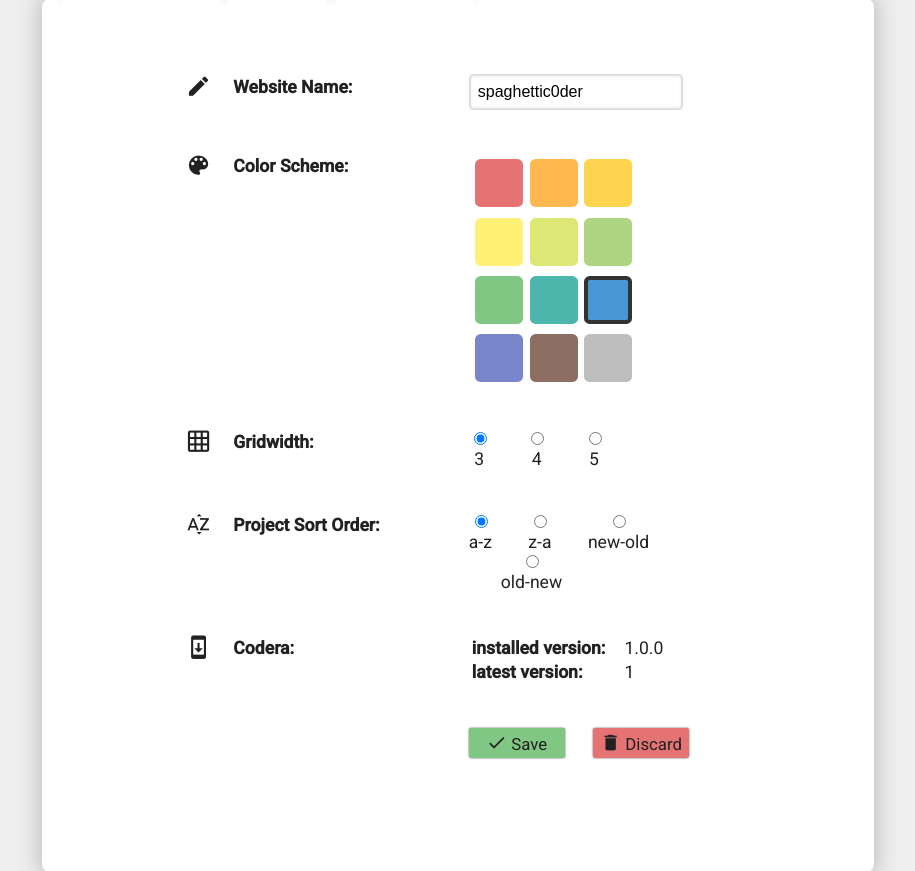
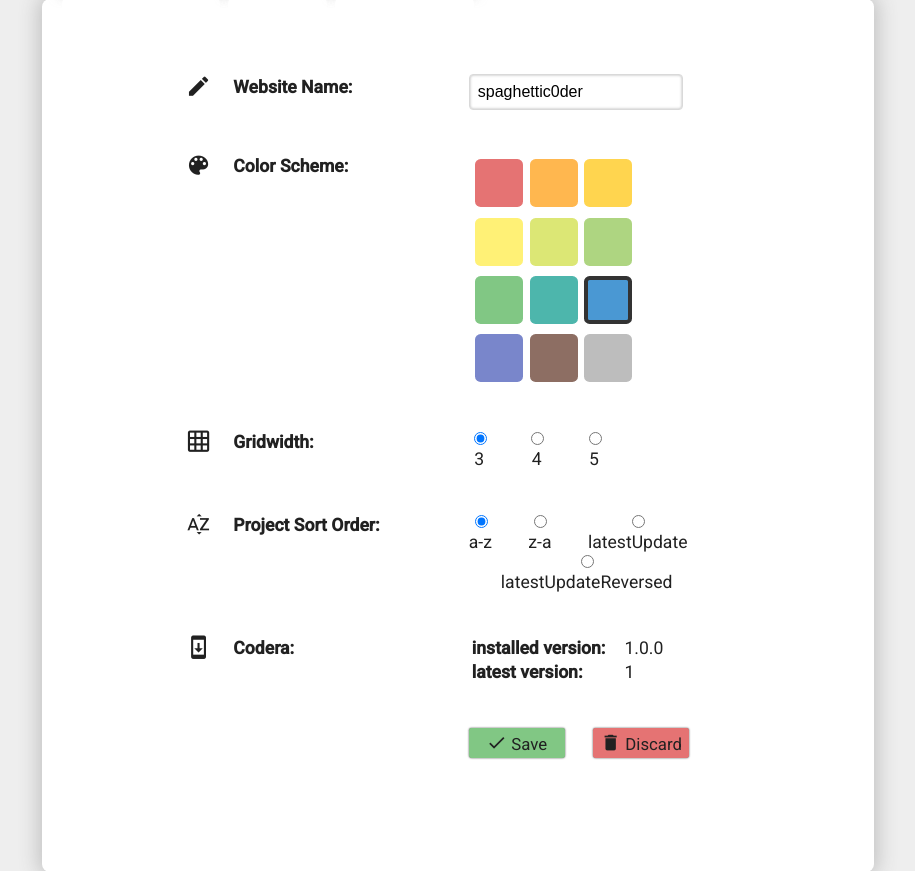
Before and after one commit to DeadSpaghetti/codera, a PHP site: page /php/restricted/admin.php in a window 1280 px wide. Shown: the part 249-1120 px from the top of the page, without its empty margins (182-1097 px from the left). Run offline with PHP 8.4, Linux system fonts and the light colour scheme; the visitor is signed in with stand-in values (Sample User, id 1).

Commit message:
Fixed #71

```diff
--- a/css/stylesheet-admin.css
+++ b/css/stylesheet-admin.css
@@ -240,6 +240,10 @@ width: 11vmin;
 width: 13vmin;
 }
 
+.chosen-container{
+width: 80% !important;
+}
+
 @media screen and (max-width: 1100px) {
     #login-white{
 		width: 45vw;
--- a/php/restricted/generalSettings.php
+++ b/php/restricted/generalSettings.php
@@ -79,11 +79,11 @@ include("../helper/getGeneralSettingsFromJSON.php");
 			</div>
 			<div class="radiogroup">
 				<input type="radio" name="sortOrder" id="radio-sortOrder3" value="latestUpdate" <?php if($sortOrder == "latestUpdate"){echo "checked";} ?>/>
-				<label for="radio-sortOrder3">new-old</label>
+				<label for="radio-sortOrder3">latestUpdate</label>
 			</div>
 			<div class="radiogroup">
 				<input type="radio" name="sortOrder" id="radio-sortOrder4" value="latestUpdateReversed" <?php if($sortOrder == "latestUpdateReversed"){echo "checked";} ?>/>
-				<label for="radio-sortOrder4">old-new</label>
+				<label for="radio-sortOrder4">latestUpdateReversed</label>
 			</div>
 		</td>
 	</tr>
```
